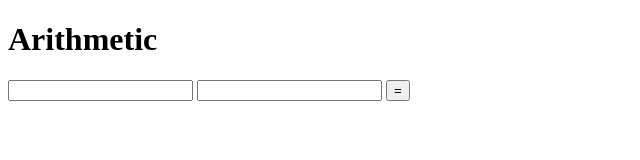
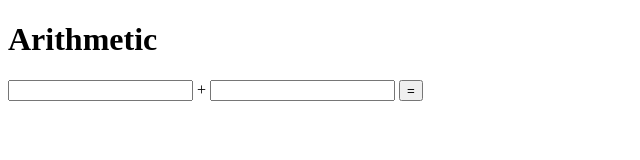
Before and after one commit to harshitgupta1998/Numbers-App, a plain HTML site: page index.html in a window 1280 px wide. Shown: the full height of the page, 0-640 px from the left. Drawn offline with Linux system fonts and the light colour scheme.

Commit message:
Update index.html

```diff
--- a/index.html
+++ b/index.html
@@ -11,9 +11,11 @@
     <h1>Arithmetic</h1>
     <label for="fno"></label>
     <input type="number" id="fno" name="fname">
+    <label>+</label>
     <label for="sno"></label>
     <input type="number" id="sno" name="lname">
     <button type="submit">=</button>
+
     <label for="answer" id="answer"></label>
   </form>
 
```
